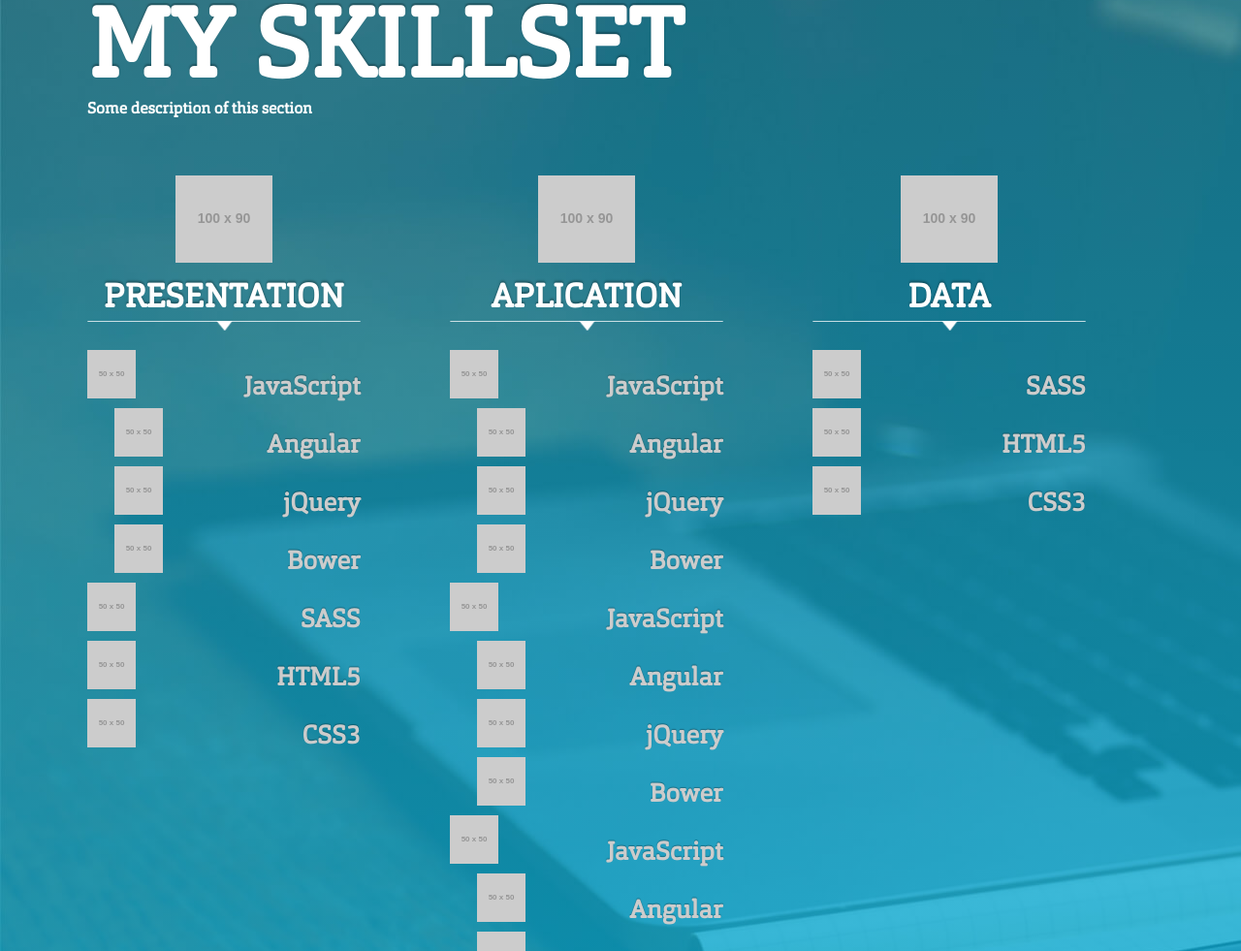
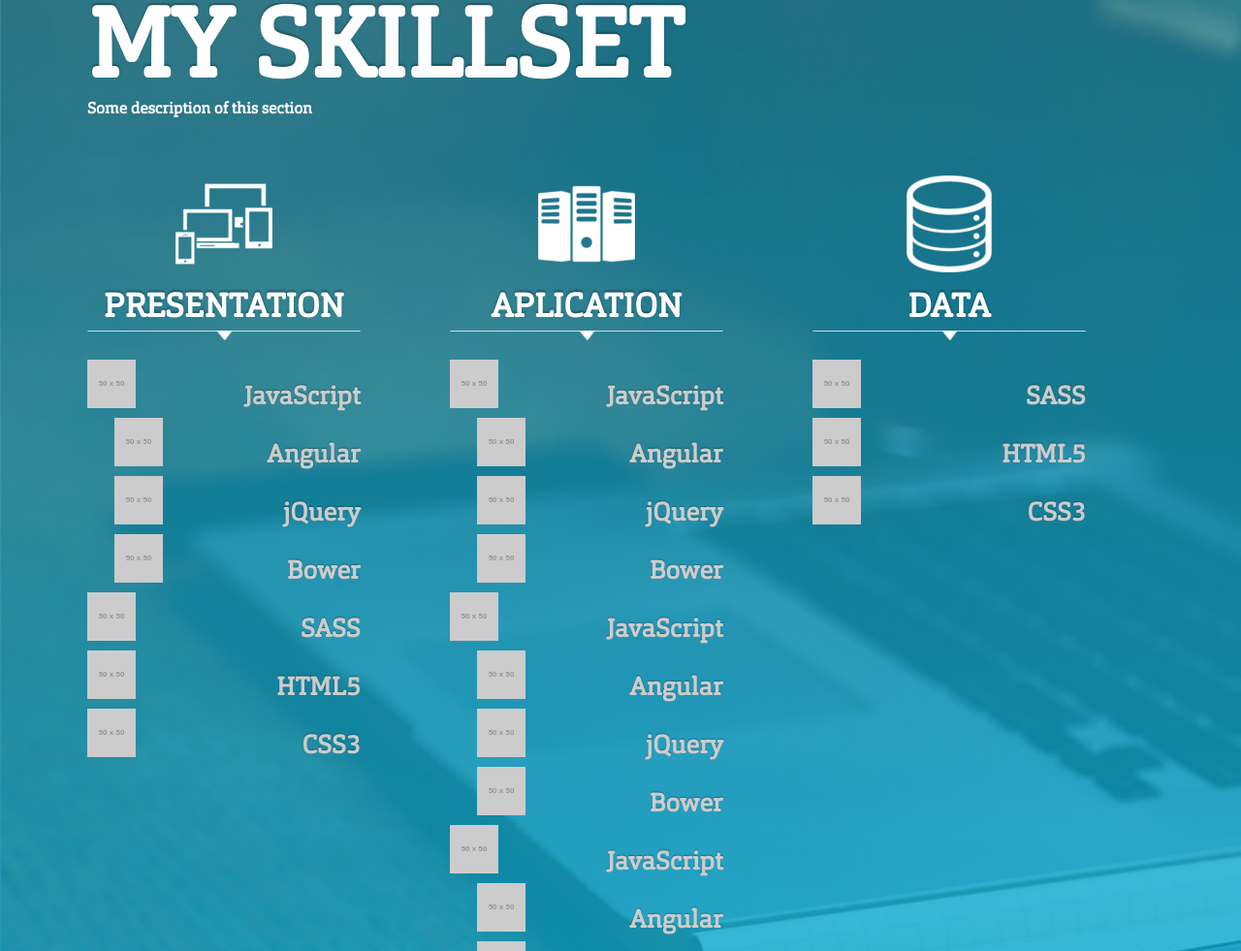
Before and after one commit to nenadbugaric/nenadbugaric.github.io, a website: page index.html in a window 1280 px wide. Shown: the part 2226-3207 px from the top of the page at 97% size. Drawn offline with Linux system fonts and the light colour scheme; placeholder pictures from the web are drawn by us.

Commit message:
skillset: added  aplication layers images

```diff
--- a/index.html
+++ b/index.html
@@ -148,7 +148,7 @@
 
           <article>
             <div class="category">
-              <img src="http://placehold.it/100x90/ff007f">
+              <img src="assets/images/skillset/clients.png">
               <h3>Presentation</h3>
             </div>
 
@@ -186,7 +186,7 @@
 
           <article>
             <div class="category">
-              <img src="http://placehold.it/100x90/ff007f">
+              <img src="assets/images/skillset/server.png">
               <h3>Aplication</h3>
             </div>
 
@@ -244,7 +244,7 @@
 
           <article>
             <div class="category">
-              <img src="http://placehold.it/100x90/ff007f">
+              <img src="assets/images/skillset/database.png">
               <h3>Data</h3>
             </div>
 
```
Also changed, not shown: assets/images/skillset/clients.png (added), assets/images/skillset/database.png (added), assets/images/skillset/server.png (added).
